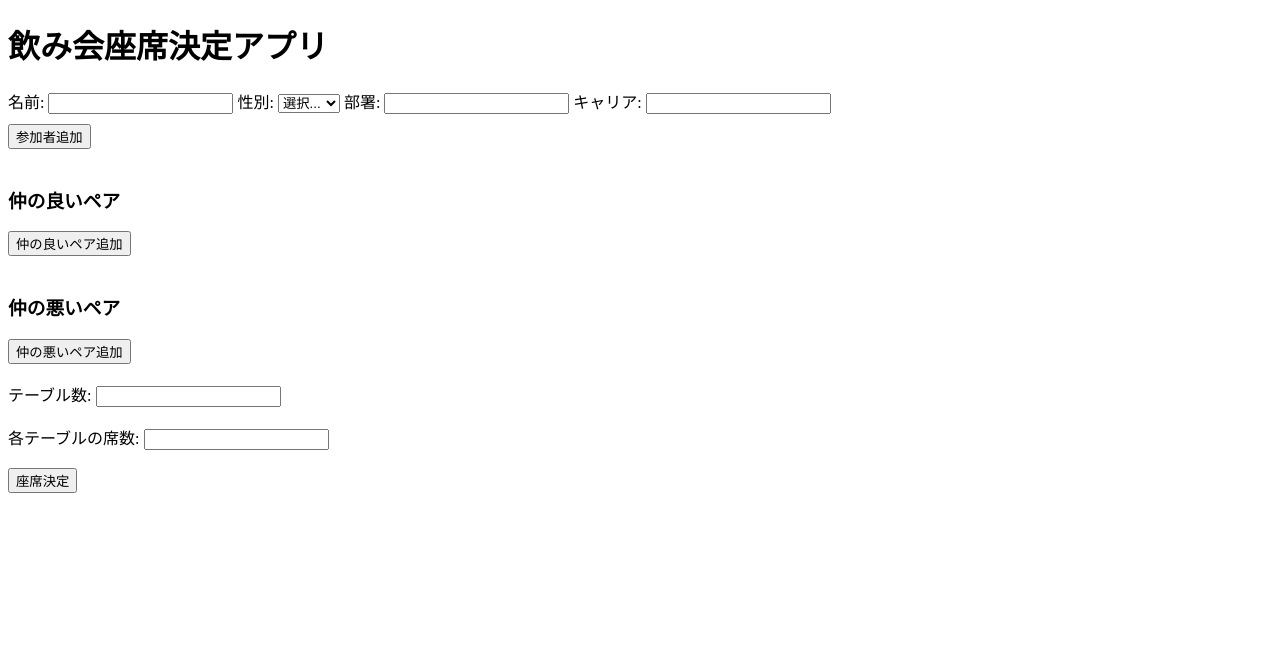
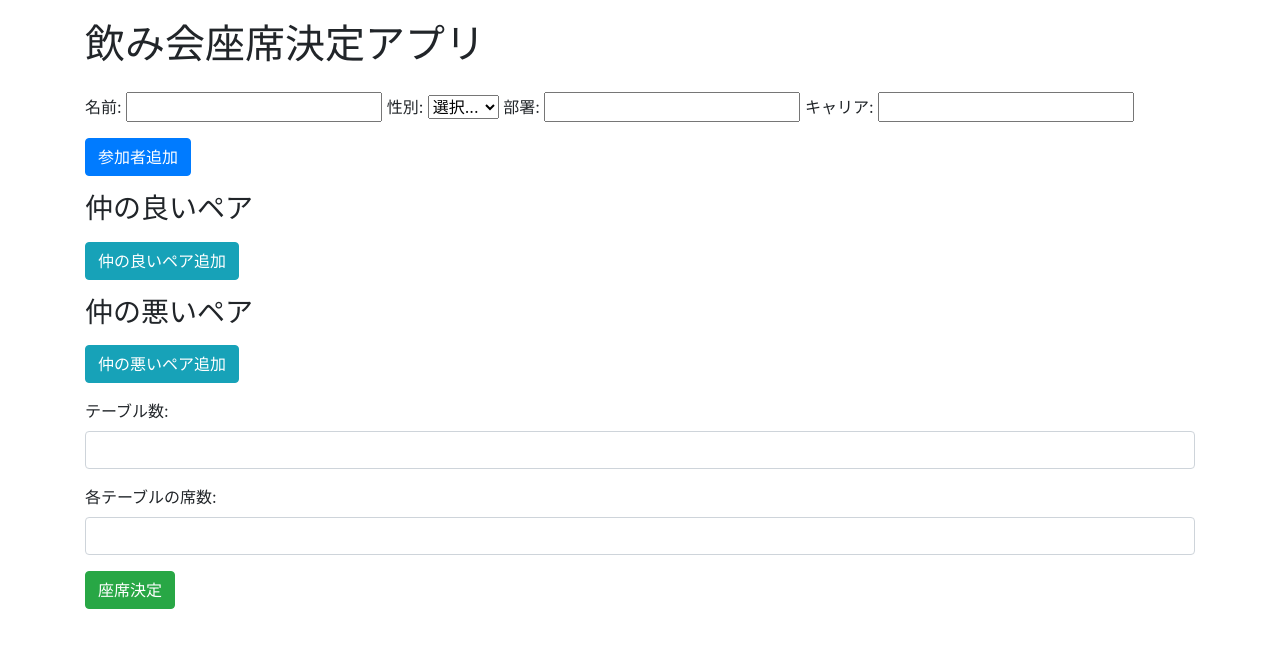
Before and after one commit to m78hayata/my_flask_app, a Flask app: page / in a window 1280 px wide. Shown: the top 648 px of the page. Run offline with Flask 3, Linux system fonts and the light colour scheme; some libraries are stand-ins or nearby versions.

Commit message:
revise UI

```diff
--- a/templates/index.html
+++ b/templates/index.html
@@ -4,40 +4,49 @@
     <meta charset="UTF-8">
     <meta name="viewport" content="width=device-width, initial-scale=1.0">
     <title>座席決定アプリ</title>
+    <link href="https://stackpath.bootstrapcdn.com/bootstrap/4.5.2/css/bootstrap.min.css" rel="stylesheet">
     <script src="https://code.jquery.com/jquery-3.6.0.min.js"></script>
     <style>
         .participant-input, .pair-input { margin-bottom: 10px; }
-        label { margin-right: 5px; }
+        .container { margin-top: 20px; }
     </style>
 </head>
 <body>
-    <h1>飲み会座席決定アプリ</h1>
+    <div class="container">
+        <h1 class="mb-4">飲み会座席決定アプリ</h1>
         <form id="seatingForm" method="POST">
-        <div id="participants">
+            <div id="participants" class="mb-3">
                 <!-- 参加者情報入力欄がここに挿入されます -->
             </div>
-        <button type="button" onclick="addParticipant()">参加者追加</button><br><br>
+            <button type="button" class="btn btn-primary mb-3" onclick="addParticipant()">参加者追加</button>
 
-        <div id="goodPairs">
+            <div id="goodPairs" class="mb-3">
                 <h3>仲の良いペア</h3>
                 <!-- 仲の良いペアの入力フィールドがここに挿入されます -->
             </div>
-        <button type="button" id="addGoodPair">仲の良いペア追加</button><br><br>
+            <button type="button" class="btn btn-info mb-3" id="addGoodPair">仲の良いペア追加</button>
 
-        <div id="badPairs">
+            <div id="badPairs" class="mb-3">
                 <h3>仲の悪いペア</h3>
                 <!-- 仲の悪いペアの入力フィールドがここに挿入されます -->
             </div>
-        <button type="button" id="addBadPair">仲の悪いペア追加</button><br><br>
+            <button type="button" class="btn btn-info mb-3" id="addBadPair">仲の悪いペア追加</button>
 
-        テーブル数: <input type="number" name="num_tables" required><br><br>
-        各テーブルの席数: <input type="text" name="table_capacities" required><br><br>
-        <input type="submit" value="座席決定">
-        <button type="button" id="clearResultButton">結果削除</button><br><br>
+            <div class="mb-3">
+                <label>テーブル数:</label>
+                <input type="number" name="num_tables" class="form-control" required>
+            </div>
+            <div class="mb-3">
+                <label>各テーブルの席数:</label>
+                <input type="text" name="table_capacities" class="form-control" required>
+            </div>
+            <input type="submit" class="btn btn-success" value="座席決定">
+            <button type="button" class="btn btn-danger" id="clearResultButton" style="display:none;">結果削除</button>
         </form>
 
-    <div id="result">
+        <div id="result" class="mt-3">
             <!-- 計算結果がここに表示されます -->
+        </div>
     </div>
 
     <script>
```
Lines whose indentation alone changed are shown as unchanged.
